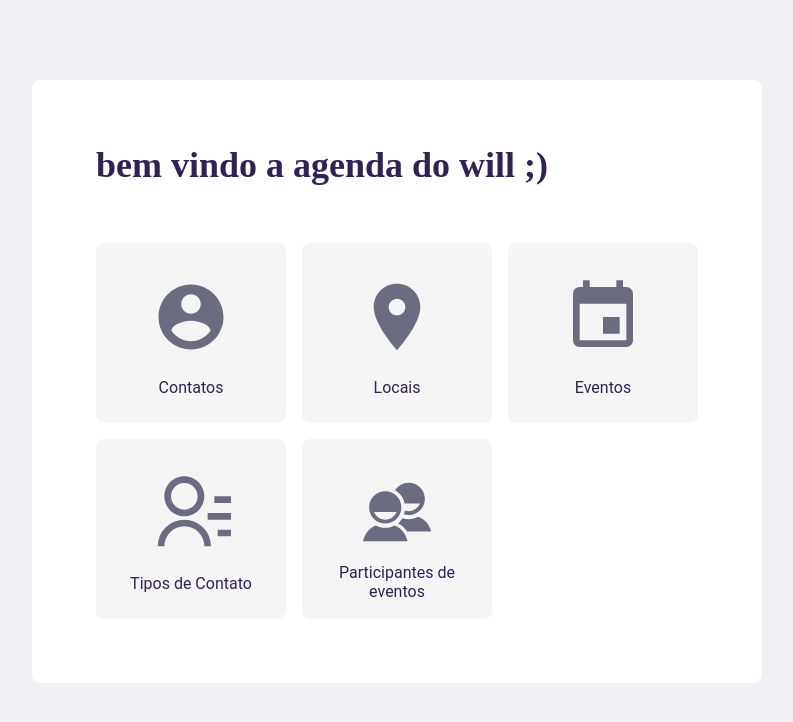
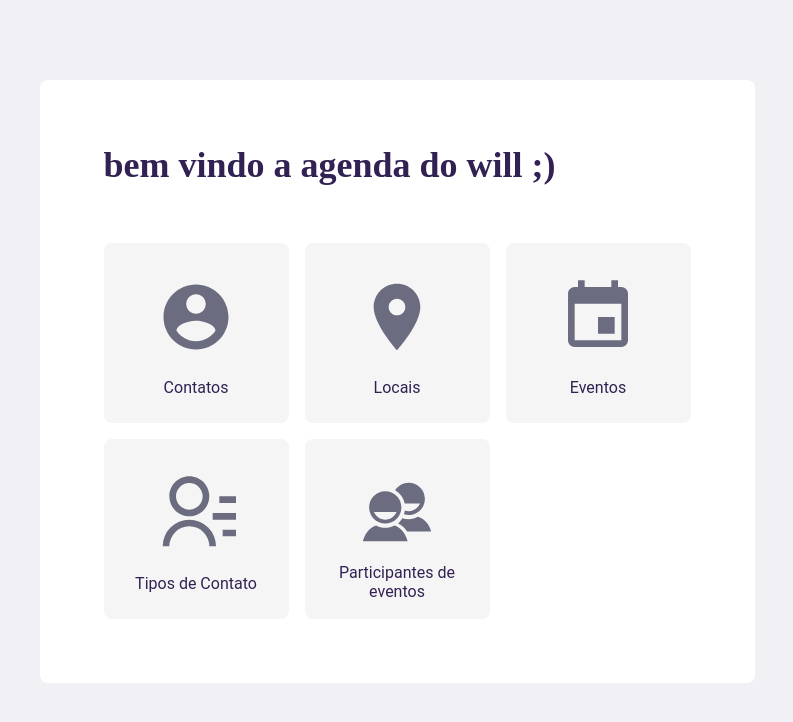
Before and after one commit to williamisaque1/front-end-projeto-agenda, a React (Create React App) app: page / in a window 1280 px wide. Shown: the top 722 px of the page, without its empty margins (243-1036 px from the left). Built offline with nearby package versions, Linux system fonts and the light colour scheme.

Commit message:
reparo de bug de tela android

```diff
--- a/src/App.css
+++ b/src/App.css
@@ -69,7 +69,7 @@ h6 {
 #page-create-point form {
   margin: 80px auto;
   padding: 64px;
-  max-width: 730px;
+  max-width: 65%;
   background: #fff;
   border-radius: 8px;
 
```
